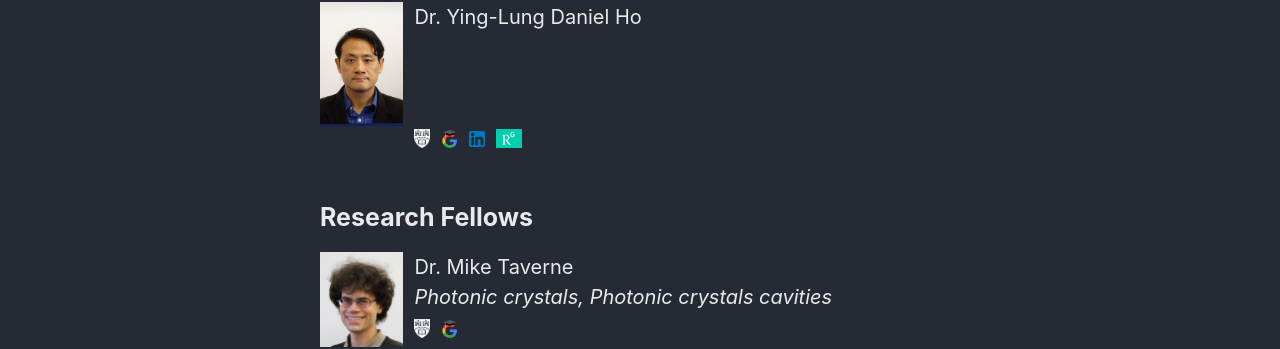
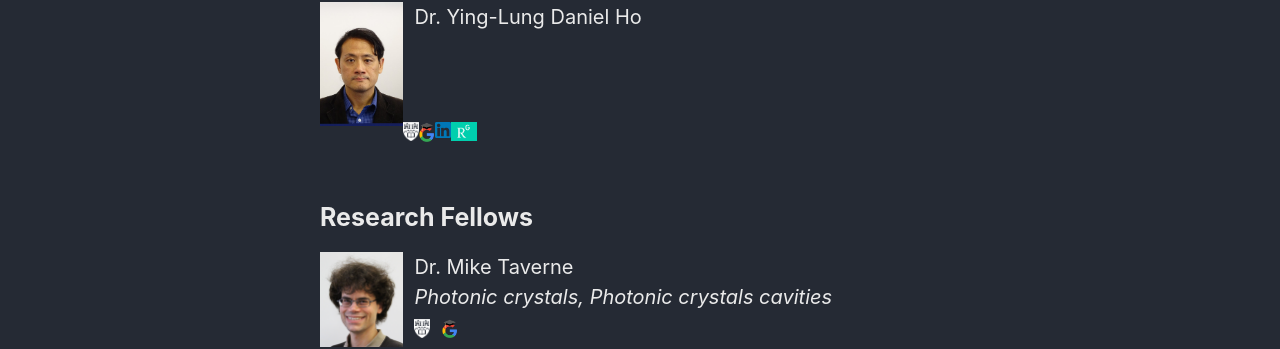
Before and after one commit to qubits/nanophotonicenglab.github.io, a Jekyll site: the page built from _pages/people.md, in a window 1280 px wide. Shown: the part 239-588 px from the top of the page. Built offline with Jekyll 4.4.1, drawn with Linux system fonts in a browser that asks for light colours; cached includes are drawn as plain includes.

Commit message:
Update people.md

```diff
--- a/_pages/people.md
+++ b/_pages/people.md
@@ -13,10 +13,10 @@ Dr. Ying-Lung Daniel Ho<br>&nbsp;
                        <br>&nbsp;
                        <br>&nbsp;
                        <br>&nbsp;
-<a href="https://www.northumbria.ac.uk/about-us/our-staff/h/daniel-ho/"><img src="{{ site.url }}{{ site.baseurl }}/assets/profiles/nuw.png" alt="HT" style="width: 2.5%; border: none; text-decoration: none"/></a>&nbsp;
-<a href="https://scholar.google.co.uk/citations?user=LNZN_NIAAAAJ"><img src="{{ site.url }}{{ site.baseurl }}/assets/profiles/google.png" alt="HT" style="width: 2.5%; border: none; text-decoration: none"/></a>&nbsp;
-<a href="https://www.linkedin.com/in/quantumgeezer/"><img src="{{ site.url }}{{ site.baseurl }}/assets/profiles/linkedin.png" alt="HT" style="width: 2.5%; border: none; text-decoration: none"/></a>&nbsp;
-<a href="https://www.researchgate.net/profile/Ying-Lung_Ho"><img src="{{ site.url }}{{ site.baseurl }}/assets/profiles/rg.png" alt="HT" style="width: 4%; border: none; text-decoration: none"/></a>&nbsp;
+<a href="https://www.northumbria.ac.uk/about-us/our-staff/h/daniel-ho/"><img src="{{ site.url }}{{ site.baseurl }}/assets/profiles/nuw.png" alt="HT" style="float: left;width: 2.5%; border: none; text-decoration: none"/></a>&nbsp;
+<a href="https://scholar.google.co.uk/citations?user=LNZN_NIAAAAJ"><img src="{{ site.url }}{{ site.baseurl }}/assets/profiles/google.png" alt="HT" style="float: left;width: 2.5%; border: none; text-decoration: none"/></a>&nbsp;
+<a href="https://www.linkedin.com/in/quantumgeezer/"><img src="{{ site.url }}{{ site.baseurl }}/assets/profiles/linkedin.png" alt="HT" style="float: left;width: 2.5%; border: none; text-decoration: none"/></a>&nbsp;
+<a href="https://www.researchgate.net/profile/Ying-Lung_Ho"><img src="{{ site.url }}{{ site.baseurl }}/assets/profiles/rg.png" alt="HT" style="float: left;width: 4%; border: none; text-decoration: none"/></a>&nbsp;
 
 ## Research Fellows
 
```
